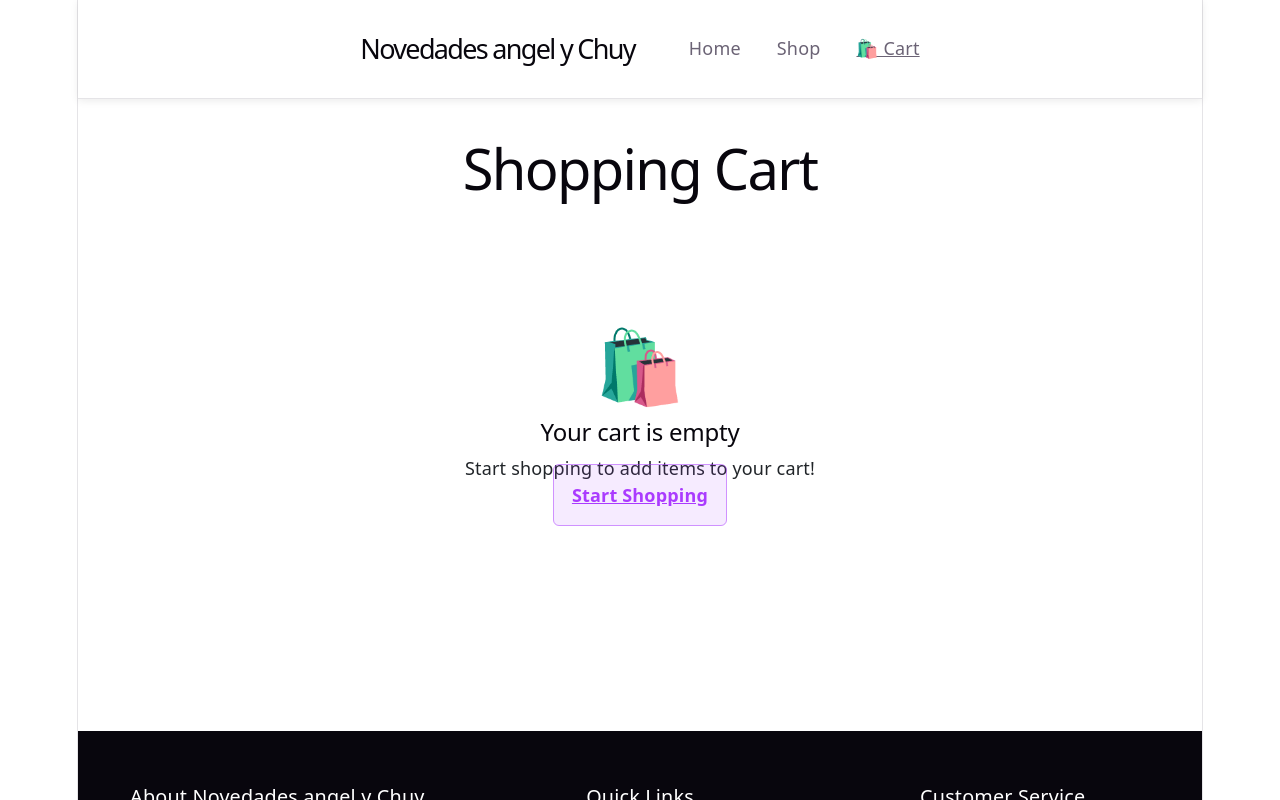
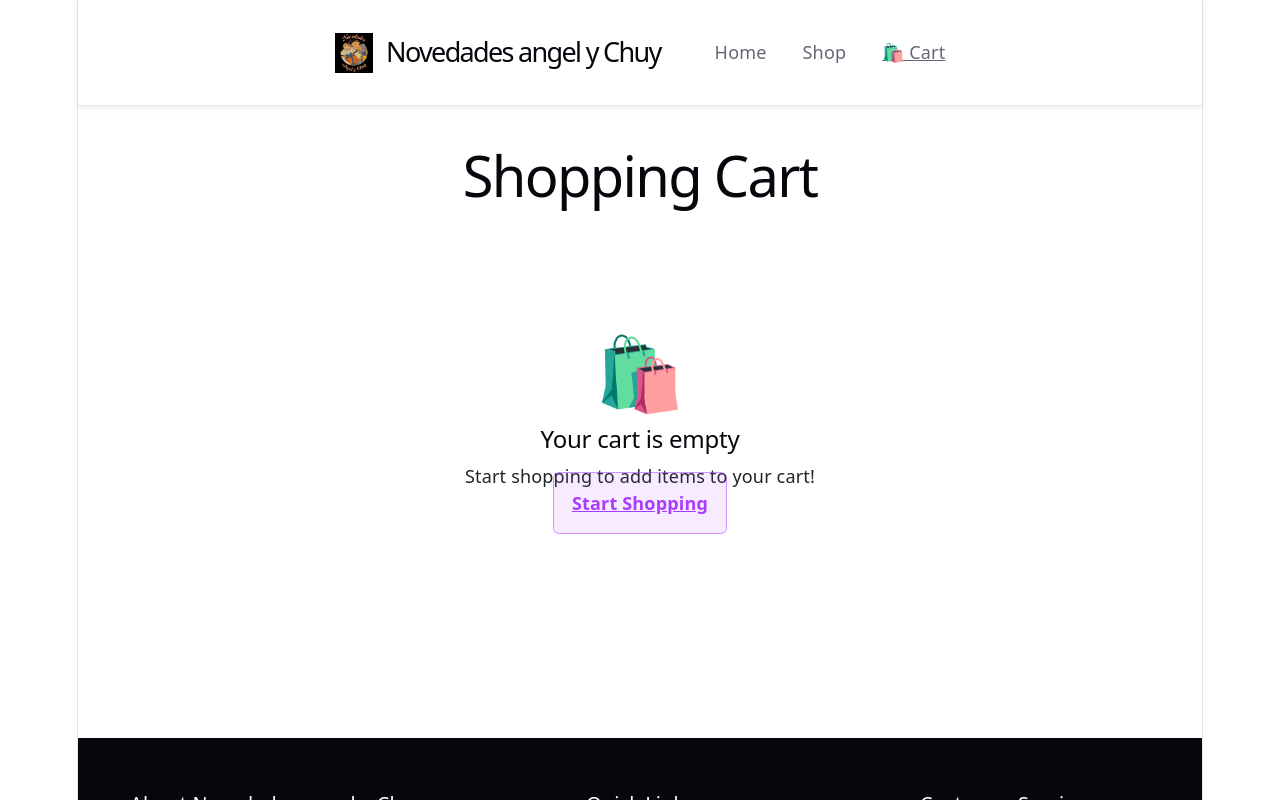
Before and after one commit to CS571-S26/p197, a React (Vite) app: page /p197/cart in a window 1280 px wide. Shown: the top 800 px of the page. Built offline with nearby package versions, Linux system fonts and the light colour scheme.

Commit message:
Add store logo to navbar with GitHub Pages compatible path

```diff
--- a/src/components/Navbar.jsx
+++ b/src/components/Navbar.jsx
@@ -10,7 +10,11 @@ export default function Navbar() {
     <nav className="navbar">
       <div className="navbar-container">
         <Link to="/" className="navbar-brand">
-          {/* <img src="/logo.jpg" alt="Novedades angel y Chuy" className="brand-logo" /> */}
+          <img
+            src={`${import.meta.env.BASE_URL}logo.jpg`}
+            alt="Novedades angel y Chuy"
+            className="brand-logo"
+          />
           <h1>Novedades angel y Chuy</h1>
         </Link>
 
```
Also changed, not shown: 2 other files (tests, documents, lock files or other folders).
